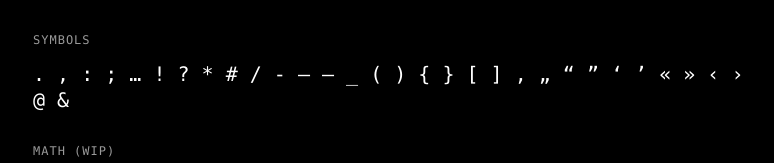
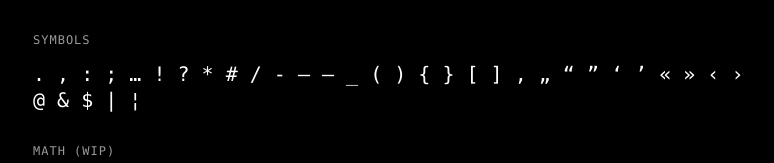
Before and after one commit to internet-development/www-server-mono, a Next.js app: page / in a window 1280 px wide. Shown: the part 2752-2915 px from the top of the page, without its empty margins (247-1021 px from the left). Built offline with nearby package versions, Linux system fonts and the light colour scheme; a web font is replaced by a local one.

Commit message:
feat: add missing glyphs to the marketing page

```diff
--- a/components/MarketingServerMono.tsx
+++ b/components/MarketingServerMono.tsx
@@ -158,14 +158,14 @@ A B C D E F G H I J K L M N O P Q R S T U V W X Y Z a b c d e f g h i j k l m n
             <Title style={{ marginTop: `2rem` }}>Symbols</Title>
             <P style={{ marginTop: `1rem`, lineHeight: `1.6rem` }}>
               {`
-. , : ; … ! ? * # / - – — _ ( ) { } [ ] ‚ „ “ ” ‘ ’ « » ‹ › @ &
+. , : ; … ! ? * # / - – — _ ( ) { } [ ] ‚ „ “ ” ‘ ’ « » ‹ › @ & $ | ¦
 `}
             </P>
 
             <Title style={{ marginTop: `2rem` }}>Math (WIP)</Title>
             <P style={{ marginTop: `1rem`, lineHeight: `1.6rem` }}>
               {`
-+ - = %
++ - = ~ % < >
 `}
             </P>
             <Title style={{ marginTop: `2rem` }}>ASCII</Title>
```
